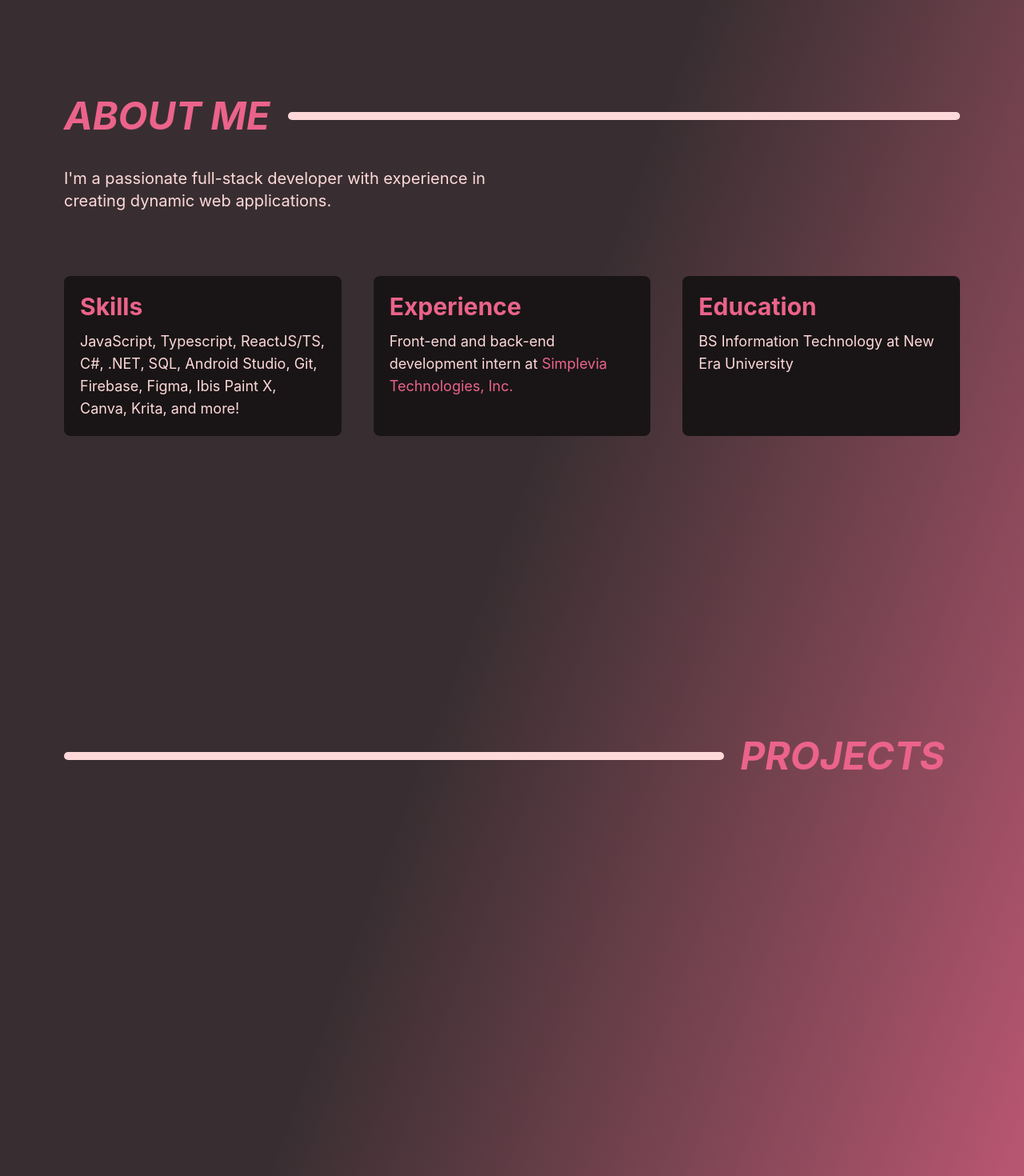
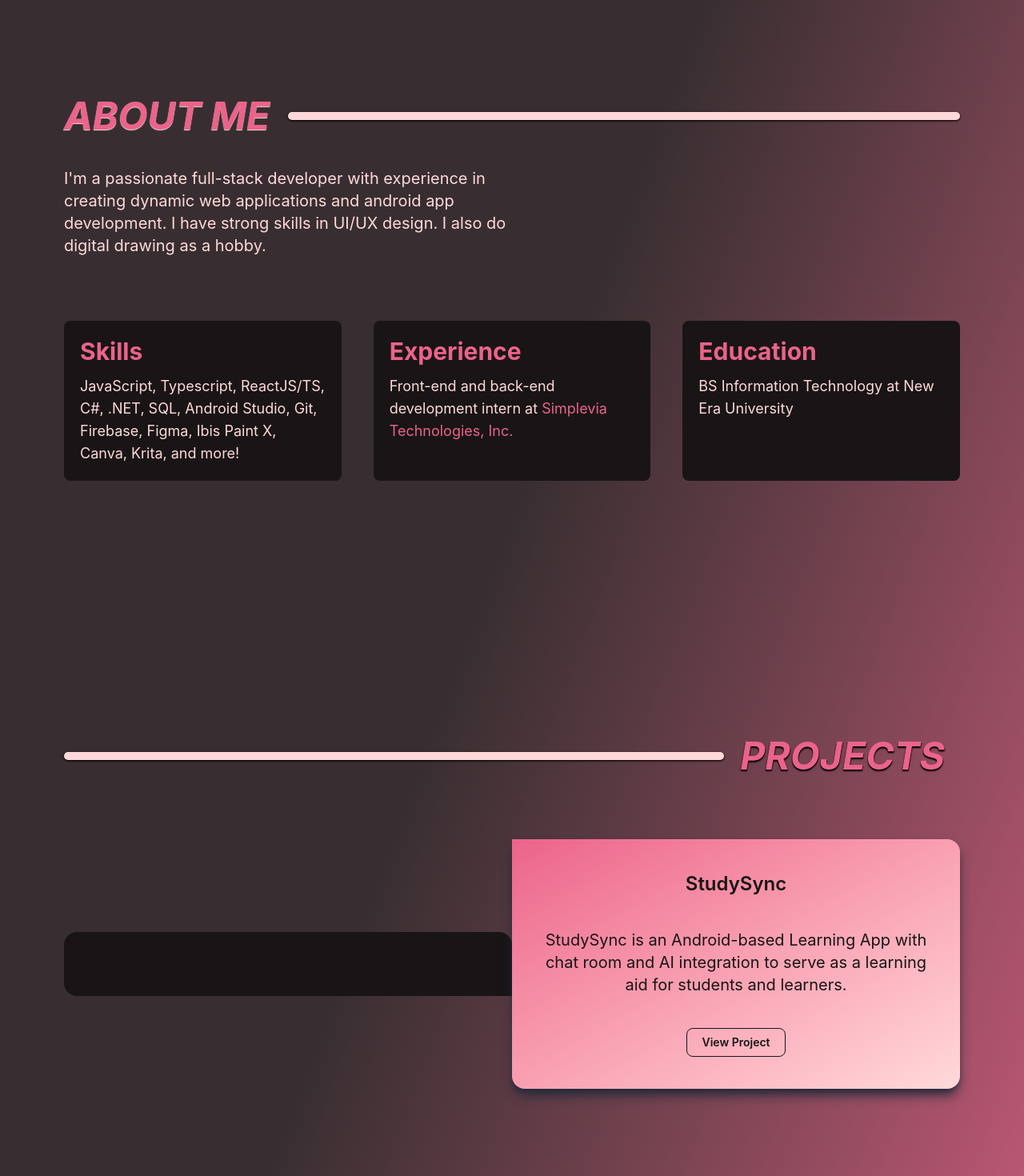
Before and after one commit to ShayneGulmayo/portfolio, a React app: page / in a window 1280 px wide. Shown: the part 1080-2550 px from the top of the page at 80% size. Built offline with nearby package versions, Linux system fonts and the light colour scheme; the HTML template or start-up script is replaced by a standard one.

Commit message:
edit projects section

```diff
--- a/src/App.tsx
+++ b/src/App.tsx
@@ -3,6 +3,7 @@ import pfp from "./assets/pfp.png";
 import linkedin from "./assets/linkedin.png";
 import github from "./assets/github-sign.png";
 import Card from "./components/Card";
+import { Button } from "@mantine/core";
 
 function App() {
   const aboutCards = [
@@ -73,16 +74,16 @@ function App() {
           className="flex flex-col lg:h-screen p-20 justify-center gap-10 w-full"
         >
           <div className="flex flex-col lg:flex-row gap-y-5 items-center pt-20">
-            <h1 className="text-[#EB638B] font-bold font-sans italic text-4xl lg:text-5xl basis-1/4">
+            <h1 className="text-[#EB638B] text-shadow-xs text-shadow-[#FFD9DA] font-bold font-sans italic text-4xl lg:text-5xl basis-1/4">
               ABOUT ME
             </h1>
-            <div className="border-y-5 border-[#FFD9DA] flex rounded-lg px-5 basis-3/4"></div>
+            <div className="border-y-5 shadow-sm shadow-black border-[#FFD9DA] flex rounded-lg px-5 basis-3/4"></div>
           </div>
           <div className="flex flex-col w-full h-full gap-10">
             <div className="flex flex-col lg:flex-row">
               <p className="text-[#FFD9DA] font-sans text-xl basis-full lg:basis-1/2 pb-10">
                 I'm a passionate full-stack developer with experience in
-                creating dynamic web applications.
+                creating dynamic web applications and android app development. I have strong skills in UI/UX design. I also do digital drawing as a hobby.
               </p>
             </div>
 
@@ -99,10 +100,28 @@ function App() {
         </section>
         <section id="projects" className="flex flex-col w-full lg:h-screen p-20">
           <div className="flex flex-col lg:flex-row-reverse gap-y-5 gap-x-5 items-center pt-20">
-            <h1 className="text-[#EB638B] justify-end font-bold font-sans italic text-4xl lg:text-5xl basis-1/4">
+            <h1 className="text-[#EB638B] text-shadow-sm text-shadow-black justify-end font-bold font-sans italic text-4xl lg:text-5xl basis-1/4">
               PROJECTS
             </h1>
-            <div className="border-y-5 border-[#FFD9DA] flex rounded-lg px-5 basis-3/4"></div>
+            <div className="border-y-5 shadow-sm shadow-black border-[#FFD9DA] flex rounded-lg px-5 basis-3/4"></div>
+          </div>
+          <div className="flex flex-col  lg:flex-row mt-20 items-center">
+              <div className="bg-[#191516] rounded-t-2xl lg:rounded-s-2xl justify-items-center p-10 lg:basis-1/2">
+
+              </div>
+              <div className="shadow-gray-800 rounded-b-2xl shadow- shadow-lg bg-linear-to-br from-[#EB638B] to-[#FFD9DA] lg:rounded-e-2xl justify-items-center items-center justify-center p-10 lg:basis-1/2">
+                <p className="text-[#191516] font-semibold font-sans text-lg lg:text-2xl">
+                  StudySync
+                </p>
+                <p className="text-[#191516] font-sans text-md lg:text-xl text-center py-10">
+                  StudySync is an Android-based Learning App with chat room and AI integration to serve as a learning aid for students and learners.
+                </p>
+                <Button variant="outline" color="#191516" className="border-[#191516] hover:bg-[#191516] hover:text-[#EB638B]">
+                  <a href="https://github.com/ShayneGulmayo/StudySync-Flashcard-and-Quiz" target="_blank" rel="noopener noreferrer">
+                    View Project
+                  </a>
+                </Button>
+              </div>
           </div>
         </section>
         <footer id="contact" className="flex flex-row lg:h-screen">
```
